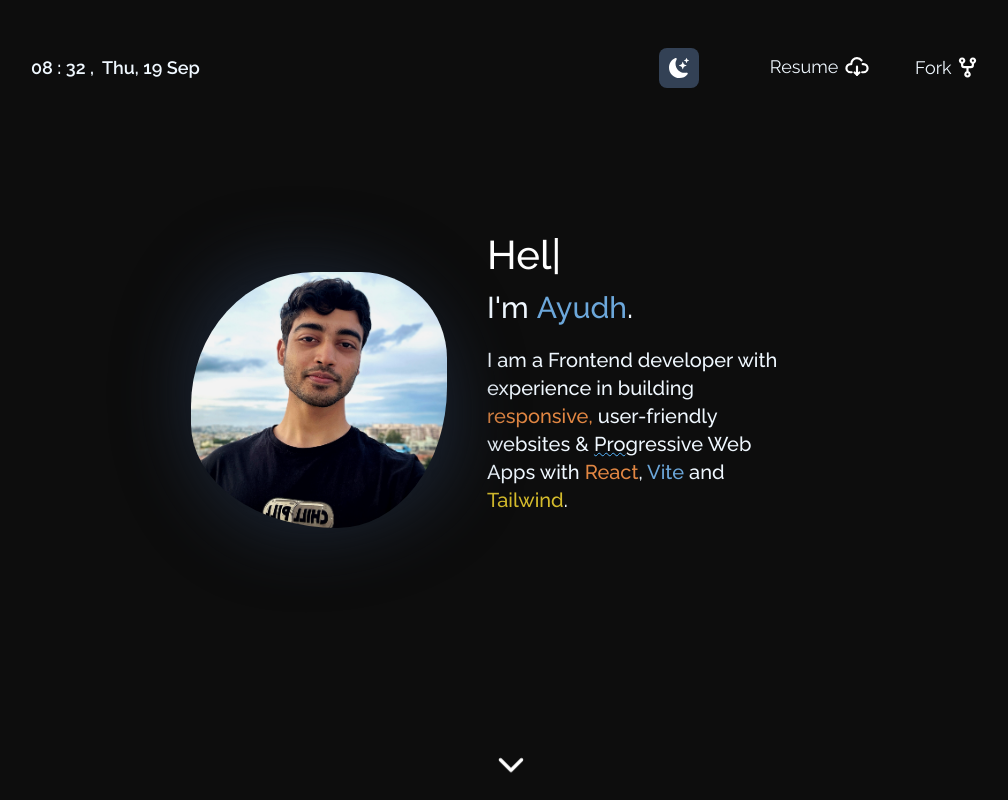
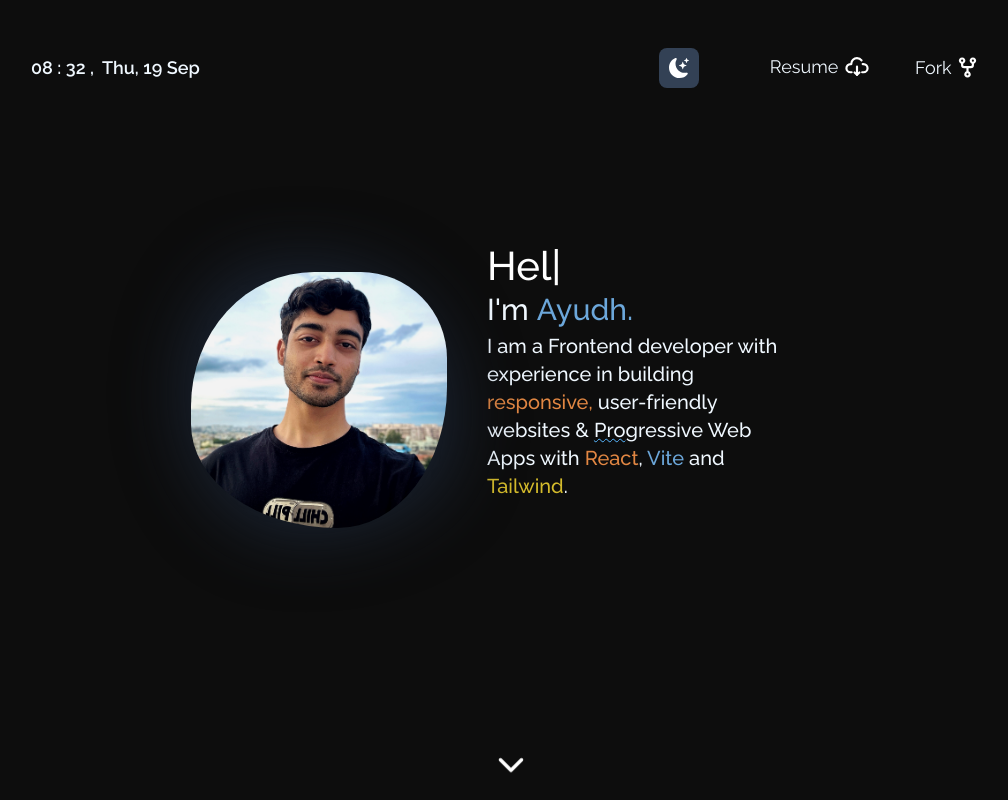
Before and after one commit to makersmecca/Portfolio, a React (Vite) app: page / in a window 1280 px wide. Shown: the top 800 px of the page, without its empty margins (129-1137 px from the left). Built offline with nearby package versions, Linux system fonts and the light colour scheme; a web font is replaced by a local one.

Commit message:
fixed the alignment issue for now

```diff
--- a/src/Components/Intro.jsx
+++ b/src/Components/Intro.jsx
@@ -52,11 +52,11 @@ const Intro = ({
         >
           <div className="grid grid-cols-2 md:grid-cols-5 xl:px-80 lg:px-52 md:px-36 px-8">
             <div
-              className={`col-span-2 md:row-span-3 flex justify-center md:items-center`}
+              className={`col-span-2 md:row-span-4 md:row-start-1 flex justify-center md:items-center`}
             >
               <DisplayPicture splashStatus={splashStatus} isLight={isLight} />
             </div>
-            <div className="col-span-2 md:col-span-3 md:col-start-3 text-center md:text-start flex md:justify-start justify-center items-center mt-12 px-10 md:mt-0">
+            <div className="col-span-2 md:row-start-1 row-start-2 md:row-span-2 md:col-span-3 md:col-start-3 text-center md:text-start flex md:justify-start justify-center items-center md:items-end mt-10 px-10 md:mt-0">
               {/*using an external animation library*/}
               <TypingAnimate splashStatus={splashStatus} isLight={isLight} />
 
@@ -71,23 +71,23 @@ const Intro = ({
               </div> */}
             </div>
 
-            <div className="col-span-3 md:col-start-3 md:text-start text-center flex justify-center md:justify-start mt-8 px-10 text-2xl md:text-3xl">
-              I'm{" "}
+            <div className="col-span-3 row-start-3 md:col-start-3 md:text-start flex justify-center md:justify-start px-10 text-2xl md:text-3xl mt-6 md:mt-0 md:pt-2 pt-0">
+              <span className="md:self-end self-center">I'm </span>{" "}
               <span
                 className={`ps-2 ${
                   isLight
                     ? "text-highlightBrown underline decoration-wavy decoration-highlightBrown decoration-1"
                     : "text-textBlue"
-                } `}
+                } self-end`}
               >
-                Ayudh
+                Ayudh.
               </span>
-              .
             </div>
-            <div className="col-span-3 md:col-start-3 md:text-start text-center hyphens-none mt-5 px-16 sm:px-12 md:px-10 md:text-xl">
+            <div className="col-span-3 md:row-start-4 row-star md:col-start-3 md:text-start text-center flex justify-center md:justify-start hyphens-none px-16 sm:px-12 md:px-10 md:text-xl">
+              <span className="md:self-end self-center">
                 I am a Frontend developer with experience in building{" "}
-              <span className="text-newOrange">responsive,</span> user-friendly
-              websites &{" "}
+                <span className="text-newOrange">responsive,</span>{" "}
+                user-friendly websites &{" "}
                 <span className="underline decoration-wavy decoration-darkBlue decoration-1">
                   Pro
                 </span>
@@ -99,6 +99,7 @@ const Intro = ({
                 <br />
                 <br />
                 {/* I'm eager to contribute and grow in a collaborative team. */}
+              </span>
             </div>
           </div>
         </div>
--- a/src/Components/TypingAnimate.jsx
+++ b/src/Components/TypingAnimate.jsx
@@ -27,7 +27,7 @@ const TypingAnimate = ({ splashStatus, isLight }) => {
     <div
       className={`${
         splashStatus ? "hidden" : "absolute fadeInOnly"
-      } md:text-xl text-base`}
+      } md:text-xl text-base flex`}
       id="typeText"
     >
       <TypeAnimation
@@ -46,6 +46,7 @@ const TypingAnimate = ({ splashStatus, isLight }) => {
           fontSize: "2em",
           display: "inline-block",
         }}
+        className="self-end"
       />
       {/* <span style={{ fontSize: "1.8em" }}>
         {cursorChar ? <span>/.</span> : <span>\.</span>}
```
Lines whose indentation alone changed are shown as unchanged.
